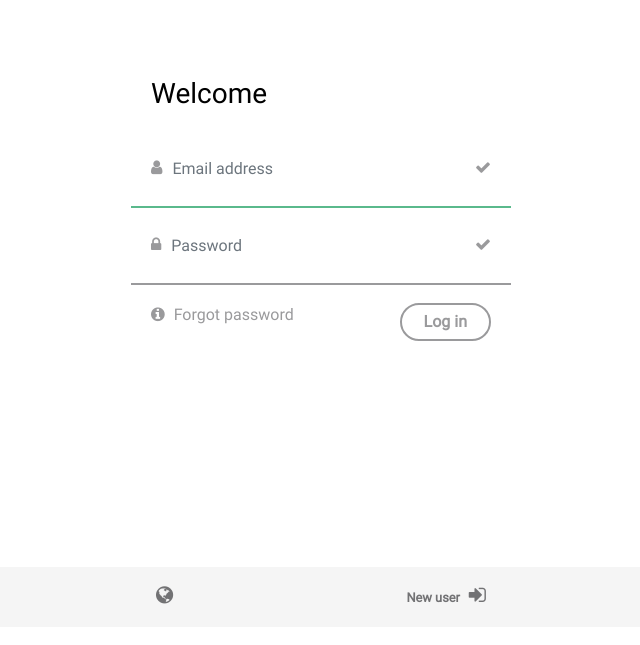
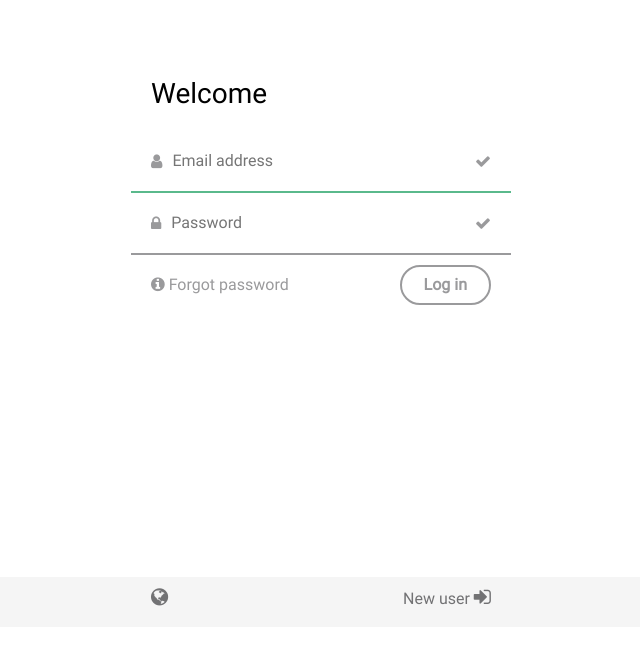
Before and after one commit to onovoselov/test_js, a website built with webpack: page index.html in a window 1280 px wide. Shown: the part 173-818 px from the top of the page, without its empty margins (319-959 px from the left). Built offline with nearby package versions, Linux system fonts and the light colour scheme; files whose address does not match are found by name.

Commit message:
Refactoring style

```diff
--- a/index.html
+++ b/index.html
@@ -13,64 +13,55 @@
     <body>
 
         <div class="container">
-            <div class="row justify-content-center align-items-center">
             <div class="login-form col-md-4">
 
-                    <div class="logo">
+                <div class="login-logo">
                     <img src="/dist/logo.svg"  alt="Logo"/>
                 </div>
 
-                    <div class="login-form">
-                        <h3 class="text-left margin-left">Welcome</h3>
+                <h3 class="login-title">Welcome</h3>
 
                 <form id="login-form">
-                            <div class="wrap-input input-group">
+                    <div class="login-form-email">
                         <div class="input-group-prepend my-auto">
-                                    <span class="input-group-addon"><i class="fa fa-user"></i></span>
+                            <i class="fa fa-user"></i>
                         </div>
-                                <input type="email" id="inputEmail" class="form-control my-auto" placeholder="Email address" required autofocus>
+                        <input type="email" id="inputEmail" class="input-email" placeholder="Email address" required autofocus>
                         <div class="input-group-append my-auto">
-                                    <span class="input-group-addon"><i class="fa fa-check"></i></span>
+                            <i class="fa fa-check"></i>
                         </div>
                     </div>
                     <div class="validate-line validate-line-ok"></div>
-                            <div class="wrap-input input-group">
+                    <div class="login-form-password">
                         <div class="input-group-prepend my-auto">
-                                    <span class="input-group-addon"><i class="fa fa-lock"></i></span>
+                            <i class="fa fa-lock"></i>
                         </div>
-                                <input type="email" id="password" class="form-control my-auto" placeholder="Password" required autofocus>
+                        <input type="password" id="password" class="input-password" placeholder="Password" required>
                         <div class="input-group-append my-auto">
-                                    <span class="input-group-addon"><i class="fa fa-check"></i></span>
+                            <i class="fa fa-check"></i>
                         </div>
                     </div>
                     <div class="validate-line"></div>
-                            <div class="wrap-input input-group">
-                                <div class="form-control my-auto">
-                                    <span class="input-group-addon"><i class="fa fa-info-circle"></i></span>
+                    <div class="login-form-confirm">
+                        <div href="#" class="forgot-password">
+                            <i class="fa fa-info-circle"></i>
                             <span class="info">Forgot password</span>
                         </div>
-
-                                <button type="submit" name="submit" class="btn btn-disabled my-auto" value="submit">Log in</button>
+                        <button type="submit" name="submit" class="btn btn-disabled" value="submit">Log in</button>
                     </div>
                 </form>
-                    </div>
-                </div>
             </div>
         </div>
 
         <footer class="footer">
             <div class="container">
-                <div class="row justify-content-center align-items-center">
-                    <div class="col-md-4 my-auto">
-                        <div class="d-flex justify-content-between footer-control">
-                            <div class="my-auto">
-                                <span class="input-group-addon"><i class="fa fa-globe icon-size2"></i></span>
+                <div class="toolbar col-md-4">
+                    <div class="map">
+                        <i class="fa fa-globe icon-size2"></i>
                     </div>
-                            <div class="my-auto">
-                                <span class="info">New user</span>
-                                <span class="input-group-addon my-auto"><i class="fa fa-sign-in icon-size2"></i></span>
-                            </div>
-                        </div>
+                    <div class="new-user">
+                        <span class="info" style="white-space: nowrap;">New user</span>
+                        <i class="fa fa-sign-in icon-size2"></i>
                     </div>
                 </div>
             </div>
--- a/src/css/main.css
+++ b/src/css/main.css
@@ -19,48 +19,92 @@ body {
     color: #000;
 }
 
-.container .logo {
-    margin-top: 80px;
-    margin-bottom: 80px;
-}
-
-.container .login-form {
+.container {
     padding: 0;
 }
 
-.margin-left {
+.login-logo {
+    width: 90px;
+    height: 90px;
+    margin: 80px auto;
+    overflow: hidden;
+}
+
+.login-logo img {
+    width: 100%;
+    height: 100%;
+    object-fit: contain
+}
+
+.login-title {
     margin-left: 20px;
 }
 
-.logo {
-    width: 90px;
-    height: 90px;
-    overflow: hidden;
-    margin: 0 auto;
-}
-
-.logo img {
-    width: 100%;
-    height: 100%;
-    object-fit: contain
+.login-form {
+    margin: auto;
+    padding: 0;
 }
 
 .login-form h3 {
     margin-bottom: 20px;
 }
 
-.login-form .form-control {
+.input-email,
+.input-password,
+.forgot-password{
+    width: 100%;
     padding: 0;
     border: 0;
+    margin: auto;
+}
+
+.input-email,
+.input-password {
     box-shadow: none;
     -webkit-box-shadow: none;
     outline: none;
+    color: black;
+}
+
+.input-group-prepend {
+    margin-right: 10px;
+}
+
+.input-group-append {
+    margin-left: 10px;
+    margin-right: 20px;
+}
+
+.login-form-email,
+.login-form-password,
+.login-form-confirm{
+    display: flex;
+    height: 60px;
+    padding-left: 20px;
+    color: #9a9a9c;
+}
+
+.forgot-password {
+    width: 100%;
+
+}
+
+.forgot-password .info,
+.forgot-password i {
+    cursor: pointer;
 }
 
 .btn {
+    margin: auto;
+    height: 40px;
     padding: 5px 22px;
     border-radius: 50px;
     font-weight: bold;
+    white-space: nowrap;
+}
+
+.login-form .btn {
+    margin-right: 20px;
 }
 
 .btn-disabled, .btn-disabled:hover {
@@ -80,15 +124,6 @@ body {
     color: #fff;
 }
 
-.login-form .btn {
-    margin-right: 20px;
-}
-
-.wrap-input {
-    height: 75px;
-    padding-left: 20px;
-}
-
 .validate-line {
     height: 2px;
     background: #9a9a9c;
@@ -102,24 +137,6 @@ body {
     background: #9a9a9c;
 }
 
-.input-group-addon{
-    color: #9a9a9c;
-}
-
-.form-control .info {
-    padding-left: 5px;
-    color: #9a9a9c;
-}
-
-.container .input-group-prepend {
-    margin-right: 10px;
-}
-
-.container .input-group-append {
-    margin-left: 10px;
-    margin-right: 20px;
-}
-
 .footer {
     background: #f5f5f5;
     margin: 0;
@@ -131,21 +148,21 @@ body {
     right: 0;
 }
 
-.footer-control {
-    /*background: red;*/
-    height: 60px;
-    padding: 0 10px;
-}
-
-.footer-control .input-group-addon {
+.toolbar {
+    display: flex;
+    padding: 10px 20px;
+    height: 50px;
+    display: flex;
+    margin: auto;
     color: #727274;
 }
 
-.footer-control .info {
-    color: #727274;
-    margin-right: 5px;
-    font-weight: bold;
-    font-size: 0.8em;
+.map {
+    width: 100%;
+}
+
+.new-user {
+    white-space: nowrap;
 }
 
 .icon-size2{
```
Lines whose indentation alone changed are shown as unchanged.
